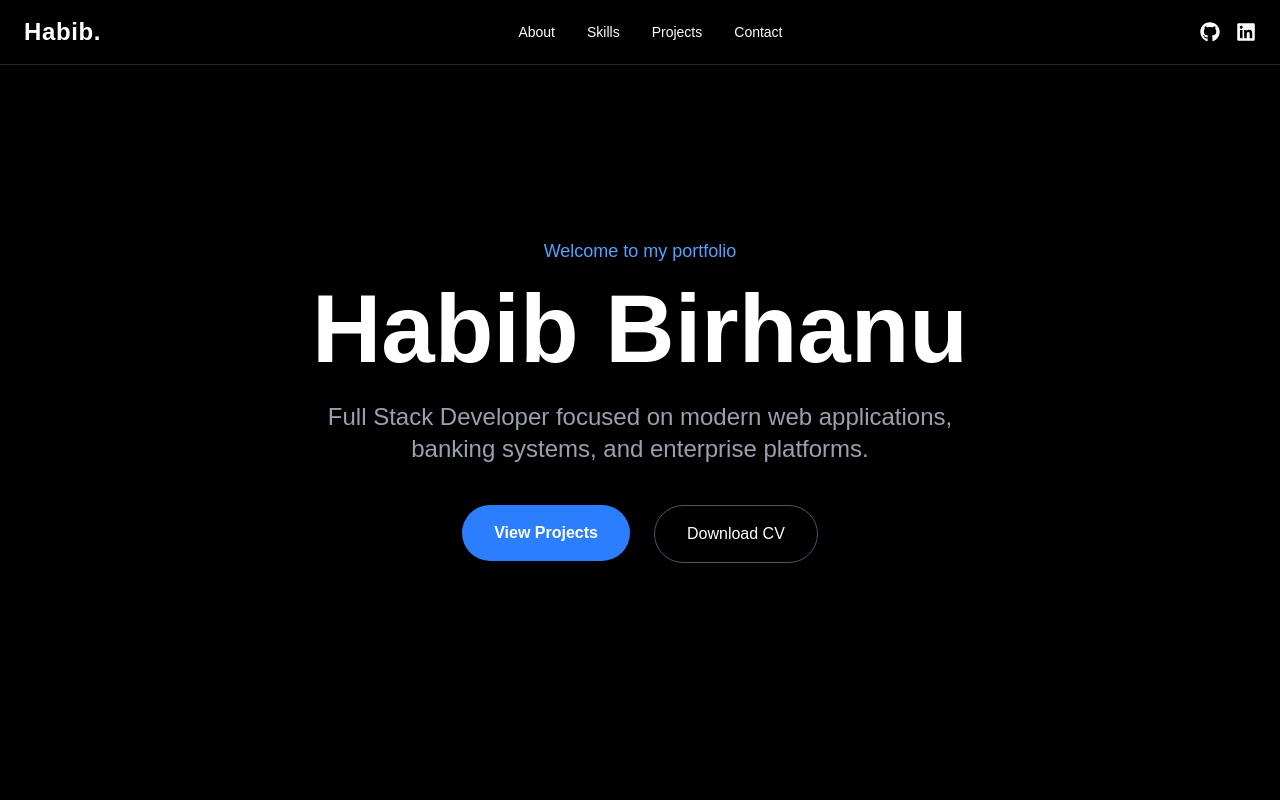
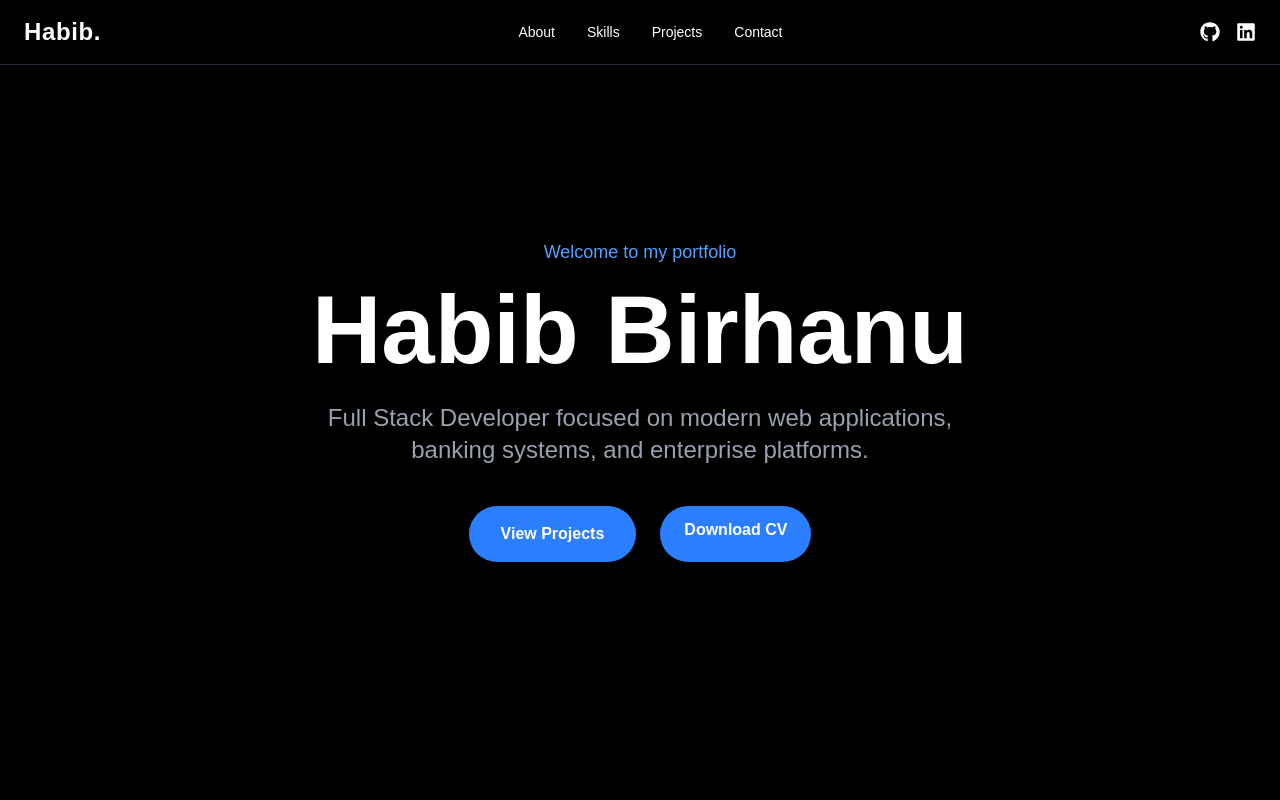
Before and after one commit to Bibosala/Habib-Portfolio, a Next.js app: page / in a window 1280 px wide. Shown: the top 800 px of the page. Built offline with nearby package versions, Linux system fonts and the light colour scheme.

Commit message:
Added CV download button

```diff
--- a/components/Footer.tsx
+++ b/components/Footer.tsx
@@ -1,7 +1,8 @@
 export default function Footer() {
   return (
     <footer className="bg-gray-900 text-white text-center py-6">
-      <p>© 2026 Habib Birhanu. All rights reserved.</p>
+      <p>© 2026 Habib Birhanu
+Built with Next.js & Tailwind CSS.</p>
     </footer>
   )
 }
--- a/components/Hero.tsx
+++ b/components/Hero.tsx
@@ -34,11 +34,9 @@ export default function Hero() {
             </button>
           </a>
 
-          <a href="/resume.pdf" download>
-            <button className="border border-gray-600 hover:border-blue-500 px-8 py-4 rounded-full transition">
-              Download CV
-            </button>
-          </a>
+         <a href="/Resume.pdf" download className="bg-blue-500 hover:bg-blue-600 px-6 py-3 rounded-full font-semibold">
+          Download CV
+        </a>
 
         </div>
 
```
